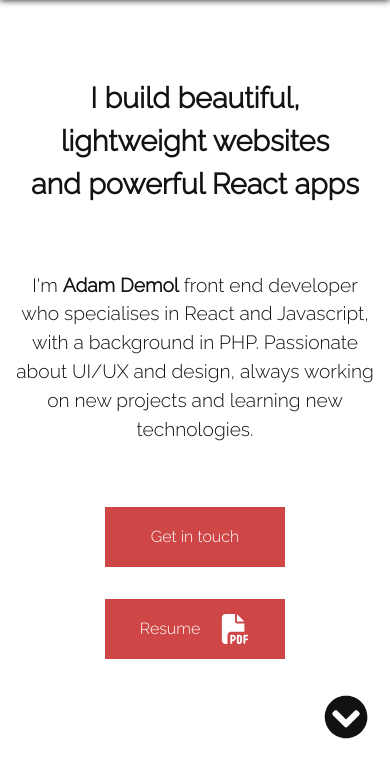
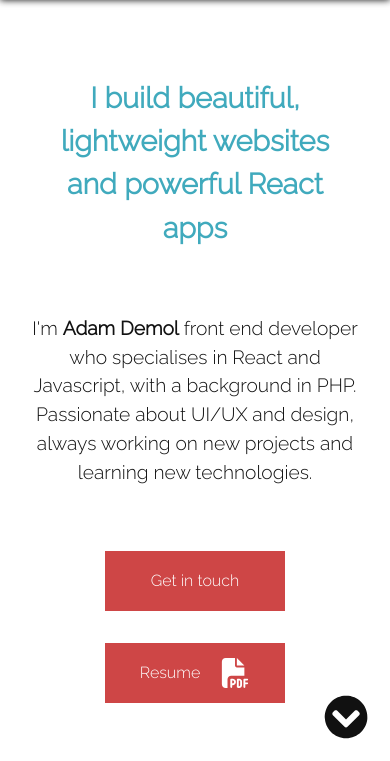
Before and after one commit to adamdgit/portfolio, a plain HTML site: page index.html in a window 390 px wide. Shown: the part 83-844 px from the top of the page. Drawn offline with Linux system fonts and the light colour scheme; files whose address does not match are found by name.

Commit message:
Minor style fixes

```diff
--- a/css/index.css
+++ b/css/index.css
@@ -22,7 +22,11 @@ body {
 
 a { text-decoration: none; }
 
-h1 { font-size:4rem; padding-bottom: 5rem; text-align: center; }
+h1 {
+  font-size:4rem;
+  padding-bottom: 5rem;
+  text-align: center;
+}
 h2 { font-size:2rem; }
 h3 { font-size:1.2rem; }
 
@@ -115,6 +119,7 @@ header h1 {
   text-align: left;
   padding: 0 0 10rem 0;
   width: 40vw;
+  color: var(--theme-blue);
 }
 
 .header-text-wrap {
@@ -123,9 +128,7 @@ header h1 {
   font-size: 1.4rem;
 }
 
-.header-text {
-  width: 32vw;
-}
+.header-text { width: 32vw; }
 
 .name-large {
   font-size: 3rem;
@@ -194,6 +197,7 @@ header h1 {
   grid-template-columns: repeat(auto-fill, minmax(500px, auto)) ;
   gap: 4rem;
   max-width: 1700px;
+  min-width: 250px;
 }
 
 .project-card {
@@ -347,6 +351,7 @@ header h1 {
   bottom: -40px;
   left: 50%;
   transform: translateX(-50%);
+  width: 100px;
 }
 
 .fa-github::after, .fa-linkedin::after, .fa-windows::after {
--- a/css/media-small.css
+++ b/css/media-small.css
@@ -44,7 +44,7 @@
   }
 
   .header-text-wrap {
-    padding-inline: 1rem;
+    padding-inline: 2rem;
     font-size: 1rem;
     margin-top: 2rem;
   }
```
